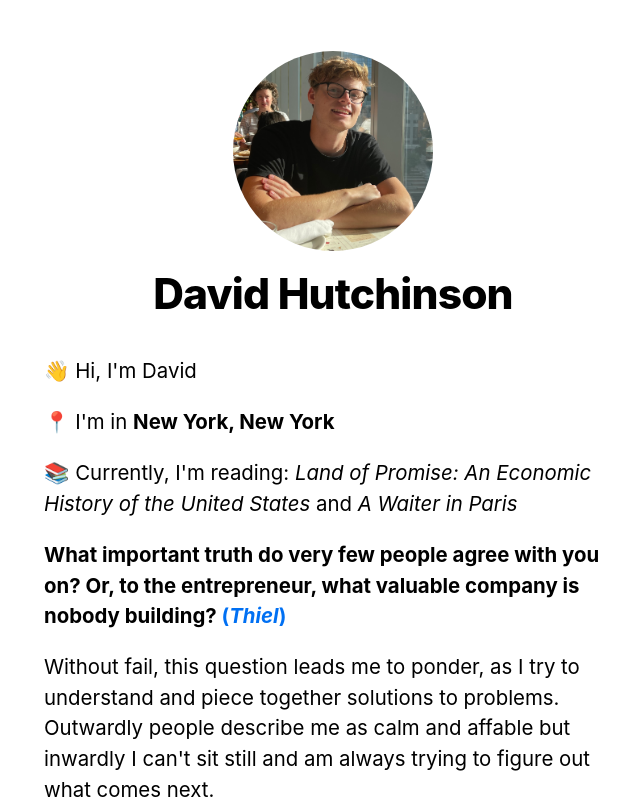
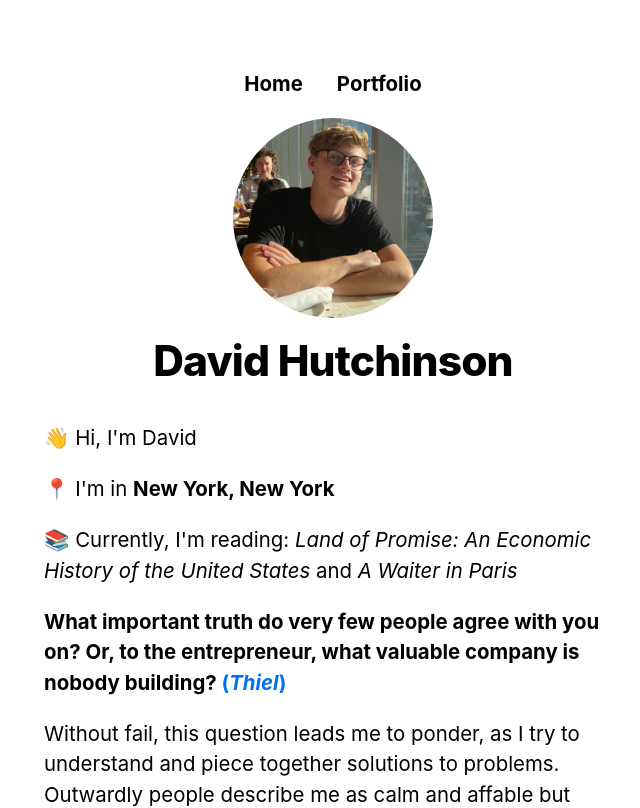
Before and after one commit to dvdhutch/dvdhutch-personal-site, a Next.js app: page / in a window 1280 px wide. Shown: the top 808 px of the page, without its empty margins (307-947 px from the left). Built offline with nearby package versions, Linux system fonts and the light colour scheme.

Commit message:
testing portfolio - standby

```diff
--- a/components/layout.js
+++ b/components/layout.js
@@ -1,3 +1,4 @@
+// components/layout.js
 import Head from 'next/head';
 import Image from 'next/image';
 import styles from './layout.module.css';
@@ -12,17 +13,21 @@ export default function Layout({ children, home }) {
     <div className={styles.container}>
       <Head>
         <link rel="icon" href="/favicon.ico" />
-        <meta
-          name="description"
-          content="David Hutchinson"
-        />
-        <meta
-          property="og:image"
-          content={`https://s.turbifycdn.com/aah/paulgraham/index-14.gif`}
-        />
+        <meta name="description" content="David Hutchinson" />
+        <meta property="og:image" content={`https://s.turbifycdn.com/aah/paulgraham/index-14.gif`} />
         <meta name="og:title" content={siteTitle} />
         <meta name="twitter:card" content="summary_large_image" />
       </Head>
+
+      {/* Transparent Navbar */}
+      <nav className={styles.navbar}>
+        <div className={styles.navContainer}>
+          <Link href="/"><a className={styles.navLink}>Home</a></Link>
+          <Link href="/portfolio"><a className={styles.navLink}>Portfolio</a></Link>
+          {/* Add more links as needed */}
+        </div>
+      </nav>
+
       <header className={styles.header}>
         {home ? (
           <>
@@ -38,7 +43,6 @@ export default function Layout({ children, home }) {
           </>
         ) : (
           <>
-
             <Link href="/">
               <a>
                 <Image
@@ -59,7 +63,9 @@ export default function Layout({ children, home }) {
           </>
         )}
       </header>
+
       <main>{children}</main>
+
       {!home && (
         <div className={styles.backToHome}>
           <Link href="/">
--- a/components/layout.module.css
+++ b/components/layout.module.css
@@ -13,3 +13,27 @@
   .backToHome {
     margin: 3rem 0 0;
   }
+
+  .navbar {
+    width: 100%;
+    background-color: transparent; /* Transparent background */
+    padding: 1rem 0;
+  }
+
+  .navContainer {
+    display: flex;
+    justify-content: center;
+    gap: 2rem; /* Space between the nav links */
+  }
+
+  .navLink {
+    color: #000; /* Adjust color as needed */
+    text-decoration: none;
+    font-weight: bold;
+    font-size: 1.2rem;
+    transition: color 0.3s;
+  }
+
+  .navLink:hover {
+    color: #0070f3; /* Adjust hover color as needed */
+  }
```
Also changed, not shown: pages/portfolio.js (added, +19 -0 lines).
